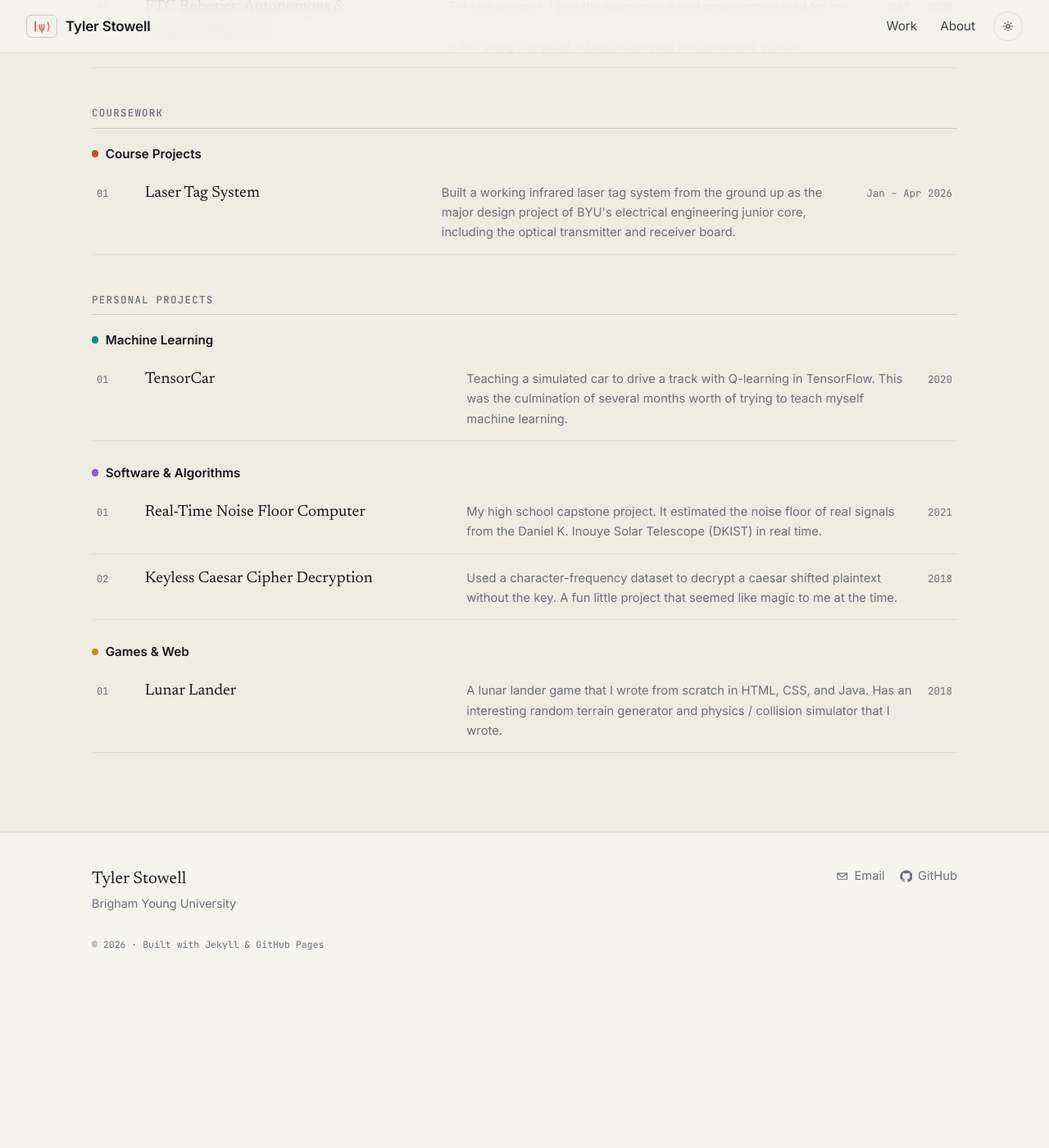
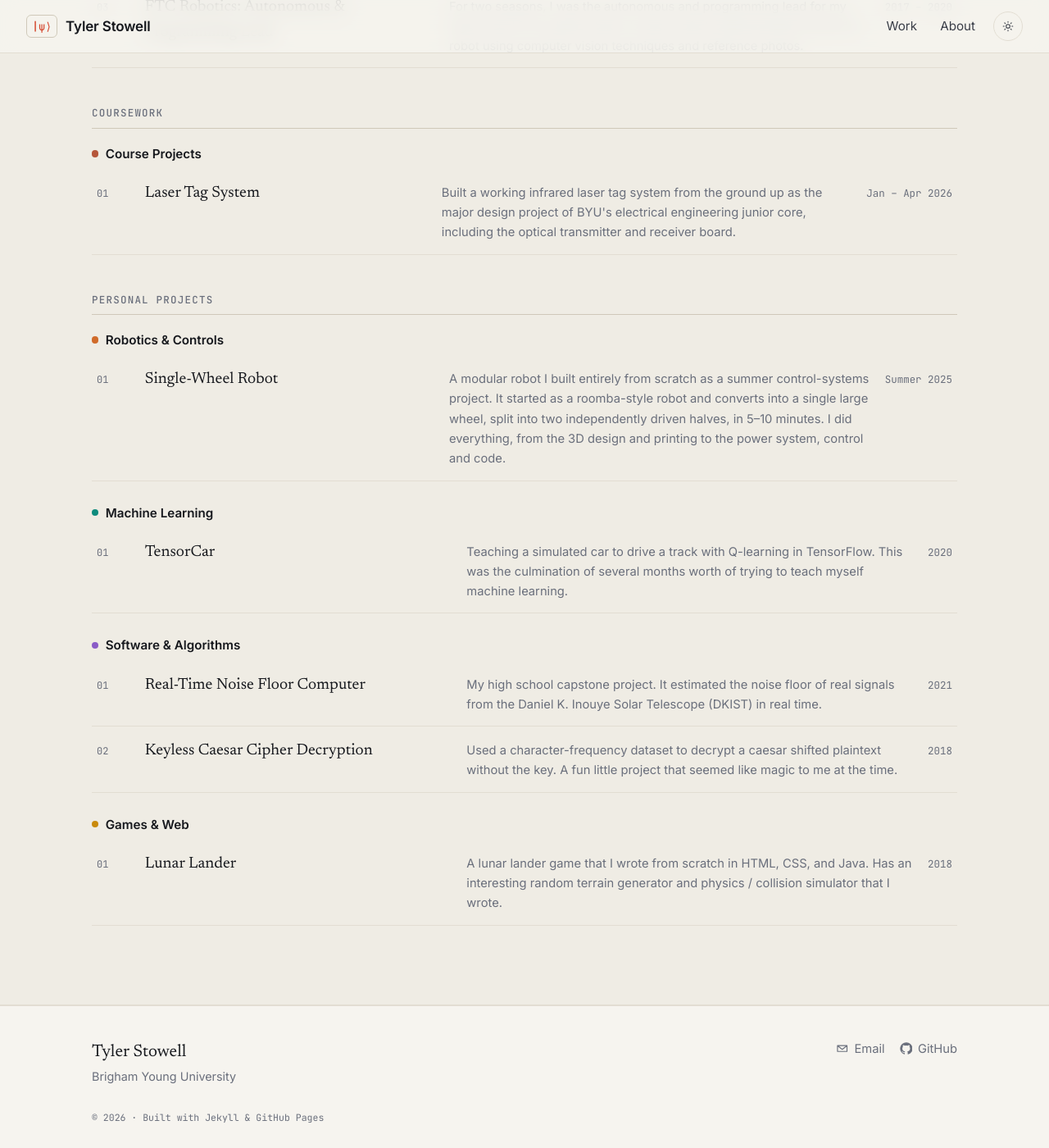
Before and after one commit to tystowell/tystowell.github.io, a Jekyll site: the page built from index.html, in a window 1280 px wide and 1400 px high, scrolled down 4419 px. Shown: the whole window at 82% size. Built offline with Jekyll 4.4.1, drawn with Linux system fonts in a browser that asks for light colours; before the commit the page ends 5608 px from its top, so only the background shows below that.

Commit message:
Added new media

```diff
--- a/_data/categories.yml
+++ b/_data/categories.yml
@@ -34,6 +34,12 @@
   hue: "#b5563a"
   blurb: Major design projects from BYU engineering courses.
 
+- id: robotics
+  label: Robotics & Controls
+  group: Personal Projects
+  hue: "#d06b2a"
+  blurb: Robots built from scratch, from mechanical design to control code.
+
 - id: ml
   label: Machine Learning
   group: Personal Projects
--- /dev/null
+++ b/_projects/wheel-robot.md
@@ -0,0 +1,66 @@
+---
+title: Single-Wheel Robot
+summary: A modular robot I built entirely from scratch as a summer control-systems project. It started as a roomba-style robot and converts into a single large wheel, split into two independently driven halves, in 5–10 minutes. I did everything, from the 3D design and printing to the power system, control and code.
+category: robotics
+date: 2025-06-01
+period: Summer 2025
+status: Completed
+role: "Solo project: design, fabrication, electronics, control & software"
+tools: [3D CAD, 3D printing, Power electronics, Control systems, Embedded programming]
+# thumbnail: card image coming (Tyler is picking one)
+hero: /assets/img/projects/wheel-robot/chassis-electronics.jpg
+hero_alt: The robot's black 3D-printed chassis with a LiPo battery, two DC gear motors and their motor driver boards mounted inside
+hero_caption: "The drivetrain and power system inside the 3D-printed chassis: a LiPo battery, two DC gear motors and their motor drivers, and a voltage regulator."
+---
+
+## Overview
+
+A summer project to get hands-on with control systems: a robot that, in its final form, is a
+single large wheel, split down the middle into two halves that spin independently. I built every part of it
+myself: the mechanical design, 3D printing, power system, control loop and software.
+
+<figure class="figure-inset">
+  <video src="{{ '/assets/img/projects/wheel-robot/spin.mp4' | relative_url }}" poster="{{ '/assets/img/projects/wheel-robot/spin-poster.jpg' | relative_url }}" autoplay muted loop playsinline controls aria-label="Video of the wheel robot standing on its edge on a carpeted floor, spinning in place"></video>
+  <figcaption>The robot in action, standing on its edge and spinning in place on its two halves.</figcaption>
+</figure>
+
+## A nonlinear design process
+
+The robot didn't start out as a wheel. My first version was a **roomba-style robot**: a
+round, low chassis that drives on two wheels. Once that worked, I adapted it into the
+single-wheel design, and kept the two **modular**: switching between modes takes about 5–10
+minutes of swapping parts.
+
+<figure class="figure-inset">
+  <video src="{{ '/assets/img/projects/wheel-robot/roomba-mode.mp4' | relative_url }}" poster="{{ '/assets/img/projects/wheel-robot/roomba-mode-poster.jpg' | relative_url }}" autoplay muted loop playsinline controls preload="metadata" aria-label="Video of the robot in its roomba-style configuration driving on a carpeted floor"></video>
+  <figcaption>The original roomba-style configuration, driving on carpet.</figcaption>
+</figure>
+
+## Design
+
+I designed every part in Fusion 360 and 3D-printed them.
+
+<div class="figure-row">
+  <figure>
+    <img src="{{ '/assets/img/projects/wheel-robot/cad-roomba.jpg' | relative_url }}" alt="Fusion 360 model of the roomba-style chassis, with a central hub, drive wheel, curved bumper covers and an electronics bay">
+    <figcaption>The roomba-style chassis in Fusion 360, with its drive wheel, bumper covers and electronics bay.</figcaption>
+  </figure>
+  <figure>
+    <img src="{{ '/assets/img/projects/wheel-robot/cad-frame.jpg' | relative_url }}" alt="Fusion 360 model of a circular frame with cross-shaped spokes, a central hub and mounting feet">
+    <figcaption>Another view of the design: the circular frame, its spokes and central hub.</figcaption>
+  </figure>
+</div>
+
+## Electronics & power
+
+<figure class="figure-inset">
+  <img src="{{ '/assets/img/projects/wheel-robot/soldering.jpg' | relative_url }}" alt="Soldering iron held over the partly assembled robot on a lab bench, with its motors, driver boards and a LiPo battery nearby" style="width: min(100%, 360px);">
+  <figcaption>Wiring the electronics into the chassis.</figcaption>
+</figure>
+
+TODO: The microcontroller, motors, sensors and power system.
+
+## Control
+
+TODO: What the controller does (for example, keeping the robot upright and steering by
+driving the two halves at different speeds), how you tuned it, and what was hardest.
--- a/assets/css/main.css
+++ b/assets/css/main.css
@@ -371,6 +371,8 @@ p { margin: 0 0 1em; }
 .prose .figure-inset { display: flex; align-items: center; gap: 20px; margin: 2em 0; }
 .prose .figure-inset img { margin: 0; width: min(100%, 420px); flex: none; }
 .prose .figure-inset figcaption { margin: 0; }
+.prose video { display: block; max-width: 100%; height: auto; border-radius: var(--radius-sm); border: 1px solid var(--line); background: #000; }
+.prose .figure-inset video { width: min(100%, 280px); flex: none; }
 @media (max-width: 640px) { .prose .figure-inset { flex-direction: column; align-items: flex-start; } }
 .prose figcaption, .project-hero figcaption, .embed figcaption { font-size: .85rem; color: var(--muted); margin-top: .6em; }
 .prose blockquote { margin: 1.5em 0; padding: .2em 0 .2em 1.2em; border-left: 3px solid var(--hue); font-family: var(--font-serif); font-size: 1.15rem; font-style: italic; }
```
Also changed, not shown: CLAUDE.md (+5 -0 lines), _templates/project.md (+1 -1 lines), assets/img/projects/wheel-robot/cad-frame.jpg (added), assets/img/projects/wheel-robot/cad-roomba.jpg (added), assets/img/projects/wheel-robot/chassis-electronics.jpg (added), assets/img/projects/wheel-robot/roomba-mode-poster.jpg (added), assets/img/projects/wheel-robot/soldering.jpg (added), assets/img/projects/wheel-robot/spin-poster.jpg (added), 2 other files.
